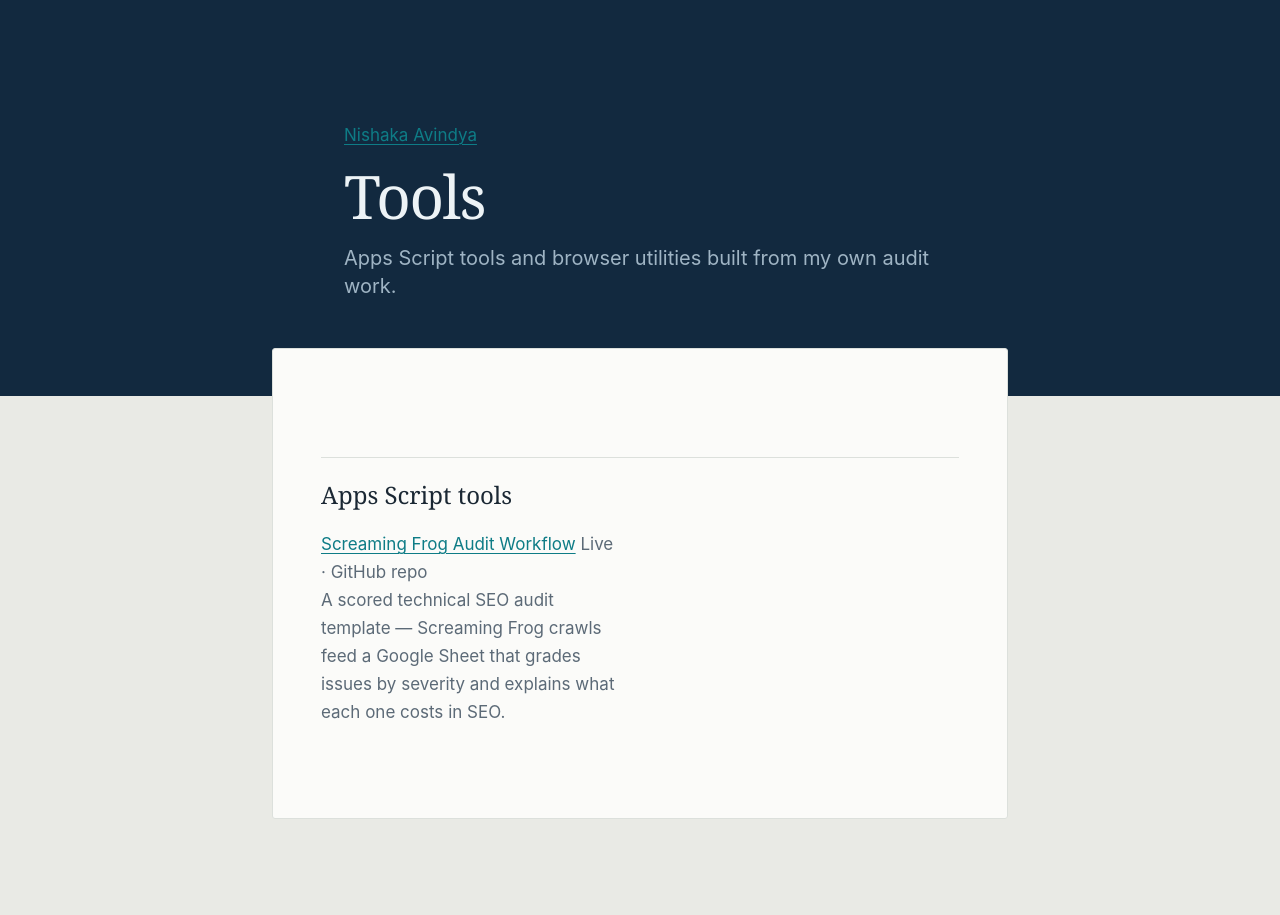
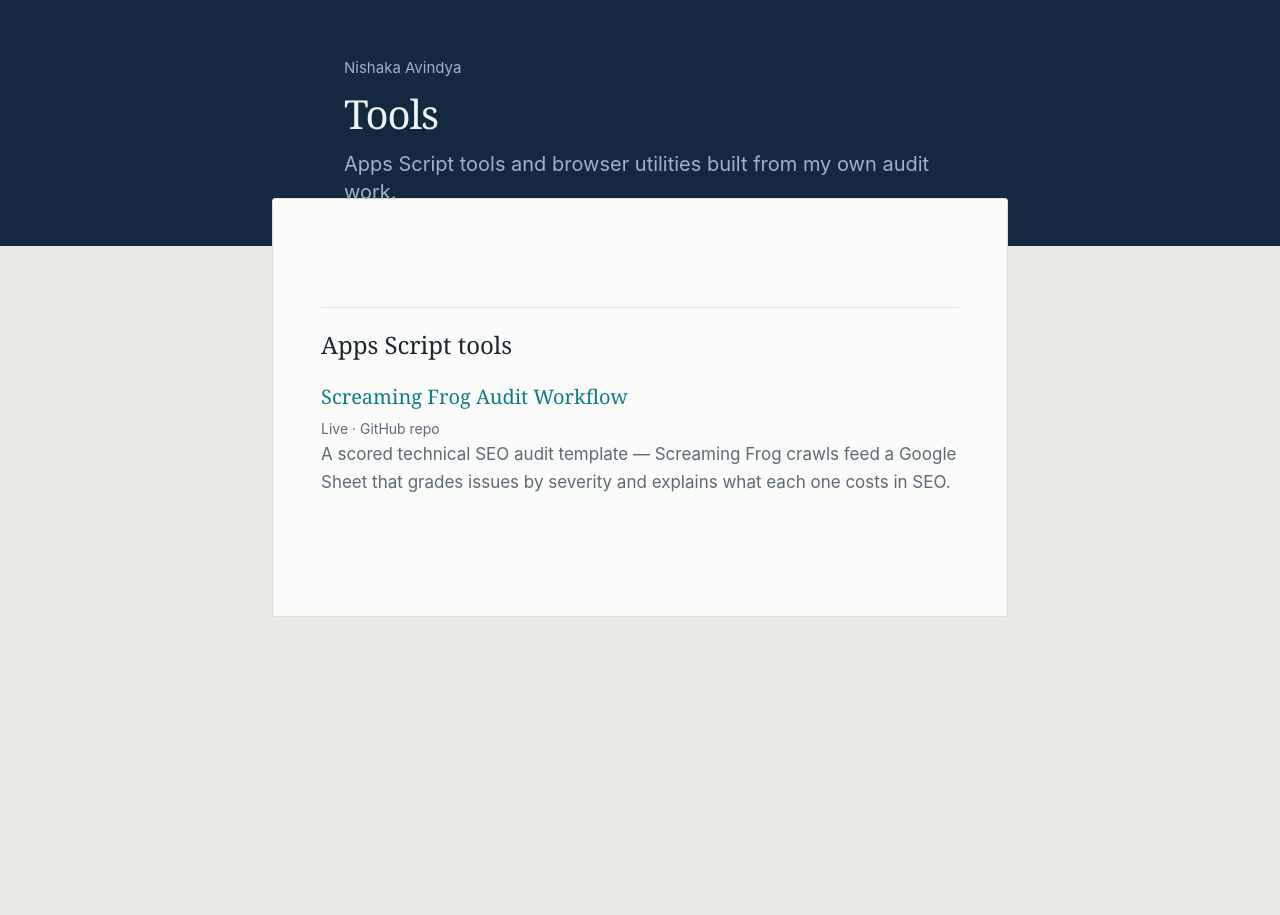
Before and after one commit to nishaka-avindya/nishaka-avindya.github.io, a Jekyll site: the page built from tools/index.html, in a window 1280 px wide. Built offline with Jekyll 4.4.1, drawn with Linux system fonts in a browser that asks for light colours.

Commit message:
Update style.scss

```diff
--- a/assets/css/style.scss
+++ b/assets/css/style.scss
@@ -78,6 +78,22 @@ body {
   margin: 1rem 0 0;
 }
 
+.masthead--compact { padding-block: 2.5rem 2rem; }
+
+.masthead--compact h1 { font-size: clamp(1.75rem, 5.5vw, 2.5rem); }
+
+.masthead-eyebrow {
+  margin: 0 0 0.75rem;
+  font-size: 0.9375rem;
+}
+
+.masthead-eyebrow a {
+  color: var(--band-soft);
+  text-decoration: none;
+}
+
+.masthead-eyebrow a:hover { text-decoration: underline; }
+
 .sheet-wrap { padding-bottom: 4rem; }
 
 .sheet {
@@ -89,6 +105,8 @@ body {
 
 @media (min-width: 48rem) {
   .masthead { padding-block: 6.5rem 6rem; }
+
+  .masthead--compact { padding-block: 3.5rem 2.5rem; }
 
   .sheet-wrap { padding-bottom: 6rem; }
 
@@ -142,7 +160,7 @@ a:focus-visible {
   border-radius: 2px;
 }
 
-.prose ul {
+.prose--home ul {
   list-style: none;
   margin: 0;
   padding: 0;
@@ -150,15 +168,98 @@ a:focus-visible {
   gap: 0.75rem 2.5rem;
 }
 
-.prose li { color: var(--ink-soft); }
+.prose--home li { color: var(--ink-soft); }
 
-.prose li > strong {
+.prose--home li > strong {
   color: var(--ink);
   font-weight: 600;
 }
 
 @media (min-width: 34rem) {
-  .prose ul { grid-template-columns: repeat(2, minmax(0, 1fr)); }
+  .prose--home ul { grid-template-columns: repeat(2, minmax(0, 1fr)); }
+}
+
+.prose--note ul,
+.prose--note ol {
+  list-style: revert;
+  padding-left: 1.5rem;
+  margin: 0 0 1.25rem;
+}
+
+.prose--note li { color: var(--ink); }
+
+.prose--note table {
+  width: 100%;
+  border-collapse: collapse;
+  margin: 0 0 1.75rem;
+  font-size: 0.9375rem;
+}
+
+.prose--note th,
+.prose--note td {
+  text-align: left;
+  padding: 0.5rem 0.75rem;
+  border-bottom: 1px solid var(--rule);
+}
+
+.prose--note pre {
+  background: var(--page);
+  border: 1px solid var(--rule);
+  border-radius: 4px;
+  padding: 1rem;
+  overflow-x: auto;
+  font-size: 0.875rem;
+}
+
+.prose--note code {
+  font-family: ui-monospace, SFMono-Regular, Menlo, Consolas, monospace;
+}
+
+.prose--note p > code,
+.prose--note li > code {
+  background: var(--page);
+  padding: 0.1em 0.35em;
+  border-radius: 3px;
+  font-size: 0.9em;
+}
+
+.note-list,
+.tool-list {
+  list-style: none;
+  margin: 0;
+  padding: 0;
+  display: grid;
+  gap: 2rem;
+}
+
+.note-list-item,
+.tool-list-item {
+  padding-bottom: 1.75rem;
+  border-bottom: 1px solid var(--rule);
+}
+
+.note-list-item:last-child,
+.tool-list-item:last-child { border-bottom: 0; }
+
+.note-list-item a,
+.tool-list-item a {
+  font-family: var(--font-display);
+  font-size: 1.25rem;
+  text-decoration: none;
+}
+
+.note-list-date,
+.tool-list-status {
+  display: block;
+  color: var(--ink-soft);
+  font-size: 0.875rem;
+  margin-top: 0.25rem;
+}
+
+.note-list-excerpt,
+.tool-list-blurb {
+  margin: 0.5rem 0 0;
+  color: var(--ink-soft);
 }
 
 hr { display: none; }
```
